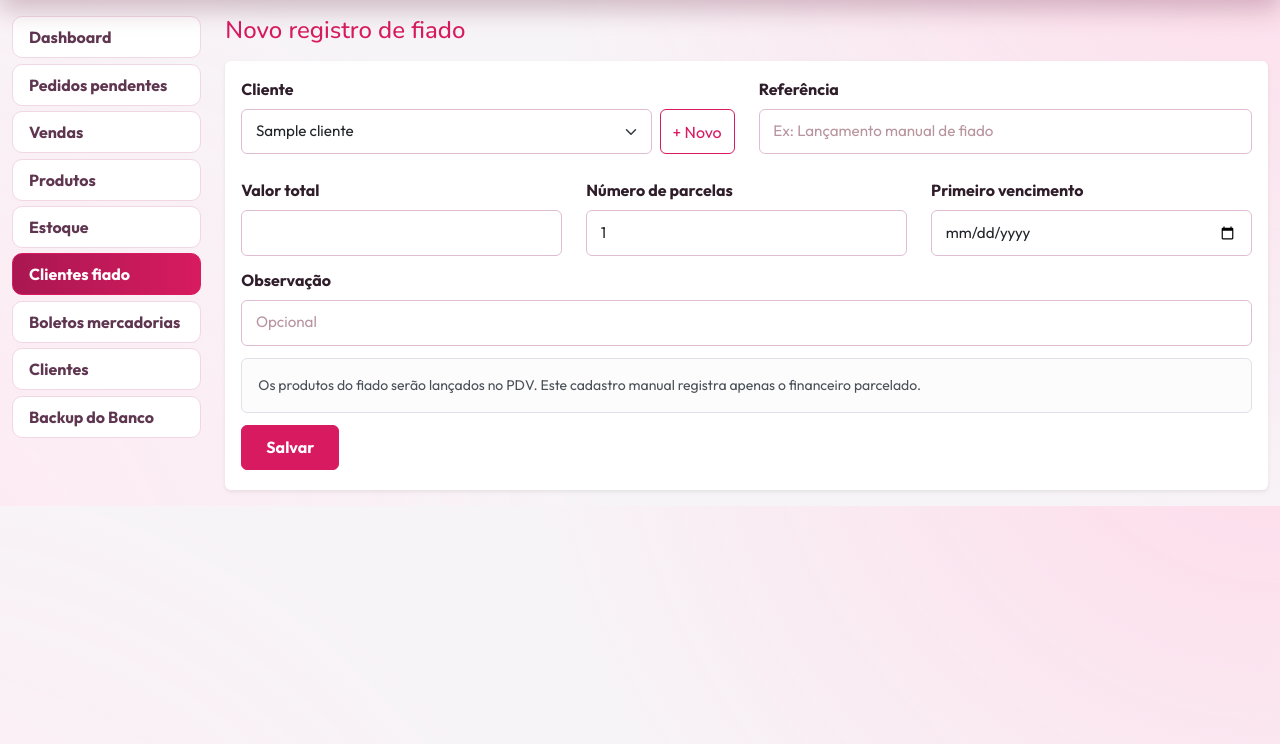
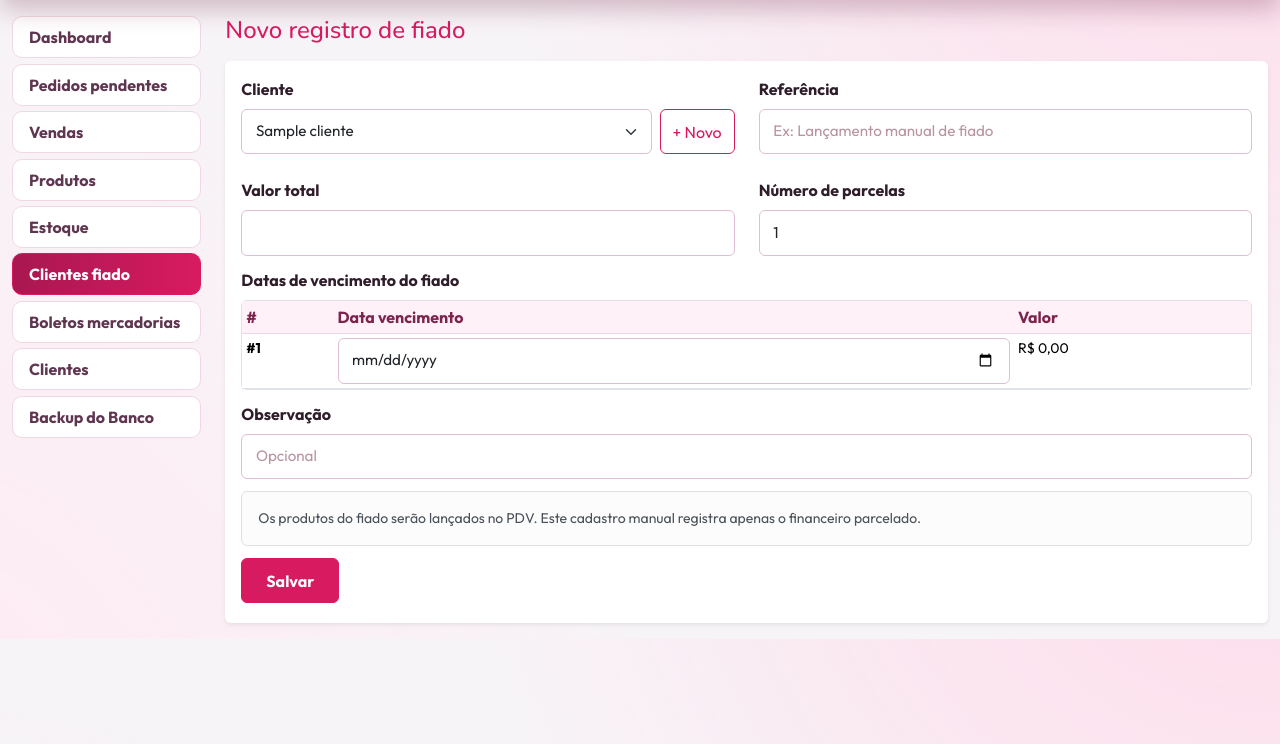
Before and after one commit to Elloy123/BelaCheirosa, a Django app: page /painel/fiados/novo/ in a window 1280 px wide. Shown: the part 56-800 px from the top of the page. Run offline with Django 5.2, Linux system fonts and the light colour scheme; a user stored in the database is signed in; tables that the repository leaves empty hold one stand-in row (values such as "Sample post").

Commit message:
feat: agrupar boletos e fiados por referencia com parcelas e pagamento

```diff
--- a/loja/models.py
+++ b/loja/models.py
@@ -251,6 +251,7 @@ class FiadoConta(models.Model):
 	valor_total = models.DecimalField(max_digits=10, decimal_places=2)
 	valor_pago = models.DecimalField(max_digits=10, decimal_places=2, default=0)
 	vencimento = models.DateField(db_index=True)
+	data_pagamento = models.DateField(null=True, blank=True, db_index=True)
 	status = models.CharField(max_length=10, choices=STATUS, default="pendente", db_index=True)
 	observacao = models.CharField(max_length=300, blank=True)
 	grupo_referencia = models.CharField(max_length=40, blank=True, default="", db_index=True)
--- a/loja/urls.py
+++ b/loja/urls.py
@@ -34,6 +34,7 @@ urlpatterns = [
     path("painel/clientes/", views.lista_clientes, name="lista_clientes"),
     path("painel/fiados/", views.lista_fiados, name="lista_fiados"),
     path("painel/fiados/novo/", views.fiado_form, name="fiado_novo"),
+    path("painel/fiados/<int:pk>/pagamento/", views.fiado_atualizar_pagamento, name="fiado_atualizar_pagamento"),
     path("painel/fiados/<int:pk>/excluir/", views.fiado_excluir, name="fiado_excluir"),
     path("painel/boletos/", views.lista_contas_pagar, name="lista_contas_pagar"),
     path("painel/boletos/novo/", views.conta_pagar_form, name="conta_pagar_novo"),
--- a/loja/views.py
+++ b/loja/views.py
@@ -1,4 +1,5 @@
 import io
+import re
 import sqlite3
 from decimal import Decimal, InvalidOperation
 from datetime import date, timedelta
@@ -137,6 +138,20 @@ def _dividir_em_parcelas(valor_total, parcelas):
 	diferenca = valor_total - sum(valores)
 	valores[-1] = (valores[-1] + diferenca).quantize(Decimal("0.01"))
 	return valores
+
+
+def _coletar_datas_parcelas(request, parcelas, prefixo="vencimento_parcela_"):
+	datas = []
+	for indice in range(parcelas):
+		valor = request.POST.get(f"{prefixo}{indice + 1}", "").strip()
+		if not valor:
+			raise ValueError()
+		datas.append(date.fromisoformat(valor))
+	return datas
+
+
+def _referencia_base_parcela(texto):
+	return re.sub(r"\s*-\s*Parcela\s+\d+/\d+$", "", texto or "")
 
 
 def _querystring_without_page(request):
@@ -1169,34 +1184,42 @@ def lista_fiados(request):
 	hoje = date.today()
 	fiados = FiadoConta.objects.select_related("cliente").order_by("cliente__nome", "vencimento", "id")
 
-	grupos_clientes = []
-	grupo_atual = None
+	grupos_referencia = []
+	mapa_grupos = {}
 	for item in fiados:
-		if not grupo_atual or grupo_atual["cliente"].id != item.cliente.id:
-			grupo_atual = {
+		chave = item.grupo_referencia or f"fiado-{item.id}"
+		grupo = mapa_grupos.get(chave)
+		if not grupo:
+			grupo = {
+				"chave": chave,
 				"cliente": item.cliente,
-				"itens": [],
+				"referencia": _referencia_base_parcela(item.referencia),
+				"parcelas": [],
 				"total_geral": Decimal("0.00"),
 				"total_aberto": Decimal("0.00"),
 				"qtd_vencidos": 0,
 				"qtd_alerta": 0,
+				"qtd_pagas": 0,
 			}
-			grupos_clientes.append(grupo_atual)
-
-		grupo_atual["itens"].append(item)
-		grupo_atual["total_geral"] += item.valor_total
+			mapa_grupos[chave] = grupo
+			grupos_referencia.append(grupo)
+
+		grupo["parcelas"].append(item)
+		grupo["total_geral"] += item.valor_total
+		if item.status == "pago":
+			grupo["qtd_pagas"] += 1
 		if item.status in {"pendente", "parcial"}:
-			grupo_atual["total_aberto"] += item.falta_pagar
+			grupo["total_aberto"] += item.falta_pagar
 			if item.dias_para_vencer < 0:
-				grupo_atual["qtd_vencidos"] += 1
+				grupo["qtd_vencidos"] += 1
 			elif item.dias_para_vencer <= 3:
-				grupo_atual["qtd_alerta"] += 1
+				grupo["qtd_alerta"] += 1
 
 	return render(
 		request,
 		"admin_panel/lista_fiados.html",
 		{
-			"grupos_clientes": grupos_clientes,
+			"grupos_referencia": grupos_referencia,
 			"qtd_alerta": sum(1 for f in fiados if f.status in {"pendente", "parcial"} and 0 <= f.dias_para_vencer <= 3),
 			"qtd_vencidos": sum(1 for f in fiados if f.status in {"pendente", "parcial"} and f.dias_para_vencer < 0),
 			"hoje": hoje,
@@ -1217,13 +1240,18 @@ def fiado_form(request):
 		try:
 			cliente = get_object_or_404(Cliente, pk=cliente_id)
 			valor_total = _parse_decimal_input(request.POST.get("valor_total", "0"), "0")
-			vencimento = date.fromisoformat(request.POST.get("vencimento", ""))
 			parcelas = int(request.POST.get("parcelas", "1") or "1")
 		except (InvalidOperation, ValueError):
-			messages.error(request, "Dados invalidos no cadastro de fiado. Revise valores, parcelas e vencimento.")
+			messages.error(request, "Dados invalidos no cadastro de fiado. Revise valores e parcelas.")
 			return redirect("fiado_novo")
 
 		parcelas = max(1, parcelas)
+		try:
+			vencimentos = _coletar_datas_parcelas(request, parcelas)
+		except ValueError:
+			messages.error(request, "Informe todas as datas de vencimento do fiado.")
+			return redirect("fiado_novo")
+
 		grupo = uuid4().hex[:12]
 		valores_parcelas = _dividir_em_parcelas(valor_total, parcelas)
 		referencia = request.POST.get("referencia", "").strip() or "Lançamento manual"
@@ -1235,7 +1263,7 @@ def fiado_form(request):
 				referencia=f"{referencia} - Parcela {idx + 1}/{parcelas}",
 				valor_total=valor_parcela,
 				valor_pago=Decimal("0.00"),
-				vencimento=_add_months(vencimento, idx),
+				vencimento=vencimentos[idx],
 				status="pendente",
 				observacao=observacao,
 				grupo_referencia=grupo,
@@ -1257,7 +1285,7 @@ def fiado_form(request):
 @staff_member_required(login_url="/admin/login/")
 def lista_contas_pagar(request):
 	hoje = date.today()
-	contas = ContaPagar.objects.all()
+	contas = ContaPagar.objects.all().order_by("fornecedor", "referencia", "parcela_numero", "vencimento", "id")
 
 	status = request.GET.get("status", "").strip()
 	pagamento_inicio = request.GET.get("pagamento_inicio", "").strip()
@@ -1283,11 +1311,42 @@ def lista_contas_pagar(request):
 	total_pago_periodo = contas.aggregate(total=Sum("valor_pago"))["total"] or Decimal("0")
 	qtd_pagamentos_periodo = contas.filter(data_pagamento__isnull=False).count()
 
+	grupos_boletos = []
+	mapa_grupos = {}
+	for conta in contas:
+		chave = conta.grupo_referencia or f"conta-{conta.id}"
+		grupo = mapa_grupos.get(chave)
+		if not grupo:
+			grupo = {
+				"chave": chave,
+				"fornecedor": conta.fornecedor,
+				"referencia": _referencia_base_parcela(conta.referencia),
+				"parcelas": [],
+				"total_geral": Decimal("0.00"),
+				"total_aberto": Decimal("0.00"),
+				"qtd_pagas": 0,
+				"qtd_vencidos": 0,
+				"qtd_alerta": 0,
+			}
+			mapa_grupos[chave] = grupo
+			grupos_boletos.append(grupo)
+
+		grupo["parcelas"].append(conta)
+		grupo["total_geral"] += conta.valor_total
+		if conta.status == "pago":
+			grupo["qtd_pagas"] += 1
+		if conta.status in {"pendente", "parcial"}:
+			grupo["total_aberto"] += conta.falta_pagar
+			if conta.dias_para_vencer < 0:
+				grupo["qtd_vencidos"] += 1
+			elif conta.dias_para_vencer <= 3:
+				grupo["qtd_alerta"] += 1
+
 	return render(
 		request,
 		"admin_panel/lista_contas_pagar.html",
 		{
-			"contas": contas,
+			"grupos_boletos": grupos_boletos,
 			"qtd_alerta": sum(1 for c in contas if c.status in {"pendente", "parcial"} and 0 <= c.dias_para_vencer <= 3),
 			"qtd_vencidos": sum(1 for c in contas if c.status in {"pendente", "parcial"} and c.dias_para_vencer < 0),
 			"status_choices": ContaPagar.STATUS,
@@ -1311,11 +1370,6 @@ def conta_pagar_form(request):
 		except InvalidOperation:
 			messages.error(request, "Valores invalidos para o boleto.")
 			return redirect("conta_pagar_novo")
-		try:
-			vencimento = date.fromisoformat(request.POST.get("vencimento", ""))
-		except ValueError:
-			messages.error(request, "Data de vencimento invalida.")
-			return redirect("conta_pagar_novo")
 		data_pagamento_raw = request.POST.get("data_pagamento", "").strip()
 		data_pagamento = None
 		if data_pagamento_raw:
@@ -1338,13 +1392,18 @@ def conta_pagar_form(request):
 			parcelas_pagas = 0
 		parcelas_pagas = max(0, min(parcelas_pagas, parcelas))
 
+		try:
+			vencimentos = _coletar_datas_parcelas(request, parcelas)
+		except ValueError:
+			messages.error(request, "Informe todas as datas de vencimento do boleto.")
+			return redirect("conta_pagar_novo")
+
 		if parcelas_pagas > 0 and not data_pagamento:
 			data_pagamento = date.today()
 
 		grupo = uuid4().hex[:12]
 		valores_parcelas = _dividir_em_parcelas(valor_total, parcelas)
 		for i, valor_parcela in enumerate(valores_parcelas):
-			vencimento_parcela = _add_months(vencimento, i)
 			parcela_ja_paga = i < parcelas_pagas
 			valor_pago_parcela = valor_parcela if parcela_ja_paga else Decimal("0")
 			status_parcela = _status_por_pagamento(valor_parcela, valor_pago_parcela)
@@ -1356,7 +1415,7 @@ def conta_pagar_form(request):
 				parcelas_total=parcelas,
 				valor_total=valor_parcela,
 				valor_pago=valor_pago_parcela,
-				vencimento=vencimento_parcela,
+				vencimento=vencimentos[i],
 				data_pagamento=data_pagamento if parcela_ja_paga else None,
 				status=status_parcela,
 				observacao=observacao,
@@ -1474,6 +1533,30 @@ def fiado_excluir(request, pk):
 	registro = get_object_or_404(FiadoConta, pk=pk)
 	registro.delete()
 	messages.success(request, "Registro de fiado excluido.")
+	return redirect("lista_fiados")
+
+
+@staff_member_required(login_url="/admin/login/")
+def fiado_atualizar_pagamento(request, pk):
+	if request.method != "POST":
+		return redirect("lista_fiados")
+
+	registro = get_object_or_404(FiadoConta, pk=pk)
+	data_pagamento_raw = request.POST.get("data_pagamento", "").strip()
+	if data_pagamento_raw:
+		try:
+			data_pagamento = date.fromisoformat(data_pagamento_raw)
+		except ValueError:
+			messages.error(request, "Data de pagamento invalida.")
+			return redirect("lista_fiados")
+	else:
+		data_pagamento = date.today()
+
+	registro.valor_pago = registro.valor_total
+	registro.data_pagamento = data_pagamento
+	registro.status = _status_por_pagamento(registro.valor_total, registro.valor_pago)
+	registro.save(update_fields=["valor_pago", "data_pagamento", "status"])
+	messages.success(request, f"Pagamento da parcela {registro.parcela_numero}/{registro.parcelas_total} salvo.")
 	return redirect("lista_fiados")
 
 
--- a/templates/admin_panel/fiado_form.html
+++ b/templates/admin_panel/fiado_form.html
@@ -12,9 +12,21 @@
     </div>
   </div>
   <div class="col-md-6"><label class="form-label">Referência</label><input name="referencia" class="form-control" placeholder="Ex: Lançamento manual de fiado"></div>
-  <div class="col-md-4"><label class="form-label">Valor total</label><input type="number" step="0.01" name="valor_total" class="form-control" required></div>
-  <div class="col-md-4"><label class="form-label">Número de parcelas</label><input type="number" min="1" name="parcelas" class="form-control" value="1" required></div>
-  <div class="col-md-4"><label class="form-label">Primeiro vencimento</label><input type="date" name="vencimento" class="form-control" required></div>
+  <div class="col-md-6"><label class="form-label">Valor total</label><input type="number" step="0.01" name="valor_total" id="fiadoValorTotal" class="form-control" required></div>
+  <div class="col-md-6"><label class="form-label">Número de parcelas</label><input type="number" min="1" name="parcelas" id="fiadoParcelas" class="form-control" value="1" required></div>
+  <div class="col-12">
+    <label class="form-label fw-semibold">Datas de vencimento do fiado</label>
+    <div class="card bg-light border">
+      <div class="table-responsive" style="max-height:300px;overflow-y:auto;">
+        <table class="table table-sm mb-0 admin-table">
+          <thead class="sticky-top bg-white">
+            <tr><th>#</th><th>Data vencimento</th><th>Valor</th></tr>
+          </thead>
+          <tbody id="fiadoTabelaParcelas"></tbody>
+        </table>
+      </div>
+    </div>
+  </div>
   <div class="col-md-12"><label class="form-label">Observação</label><input name="observacao" class="form-control" placeholder="Opcional"></div>
   <div class="col-12"><div class="alert alert-light border small mb-0">Os produtos do fiado serão lançados no PDV. Este cadastro manual registra apenas o financeiro parcelado.</div></div>
   <div class="col-12"><button class="btn btn-rose">Salvar</button></div>
@@ -82,6 +94,33 @@
   const btnSalvar = document.getElementById('btnSalvarClienteFiado');
   const modalElement = document.getElementById('modalNovoClienteFiado');
   const modal = new bootstrap.Modal(modalElement);
+  const fiadoValorTotal = document.getElementById('fiadoValorTotal');
+  const fiadoParcelas = document.getElementById('fiadoParcelas');
+  const fiadoTabelaParcelas = document.getElementById('fiadoTabelaParcelas');
+
+  function renderParcelasFiado(){
+    if(!fiadoTabelaParcelas) return;
+    fiadoTabelaParcelas.innerHTML = '';
+    const valorTotal = parseFloat(fiadoValorTotal.value) || 0;
+    const parcelas = parseInt(fiadoParcelas.value || '1', 10) || 1;
+    const valorParcela = parcelas > 0 ? valorTotal / parcelas : 0;
+    for(let i = 1; i <= parcelas; i++){
+      const tr = document.createElement('tr');
+      tr.innerHTML = `
+        <td class="small fw-semibold">#${i}</td>
+        <td><input type="date" name="vencimento_parcela_${i}" class="form-control form-control-sm" required></td>
+        <td class="small">R$ ${valorParcela.toLocaleString('pt-BR', {minimumFractionDigits: 2, maximumFractionDigits: 2})}</td>
+      `;
+      fiadoTabelaParcelas.appendChild(tr);
+    }
+  }
+
+  if(fiadoValorTotal && fiadoParcelas){
+    fiadoValorTotal.addEventListener('input', renderParcelasFiado);
+    fiadoParcelas.addEventListener('input', renderParcelasFiado);
+    fiadoParcelas.addEventListener('change', renderParcelasFiado);
+    renderParcelasFiado();
+  }
 
   btnSalvar.addEventListener('click', function(){
     if(!formModal.checkValidity()){
```
Also changed, not shown: templates/admin_panel/conta_pagar_form.html (+7 -23 lines), templates/admin_panel/lista_contas_pagar.html (+37 -10 lines), templates/admin_panel/lista_fiados.html (+28 -23 lines), loja/migrations/0009_fiadoconta_data_pagamento.py (added).
